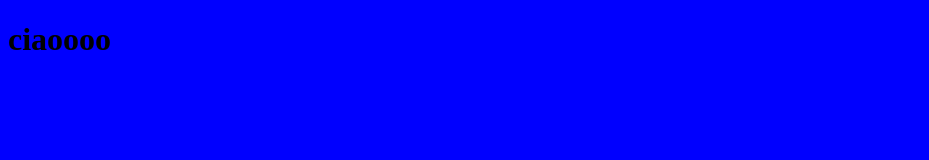
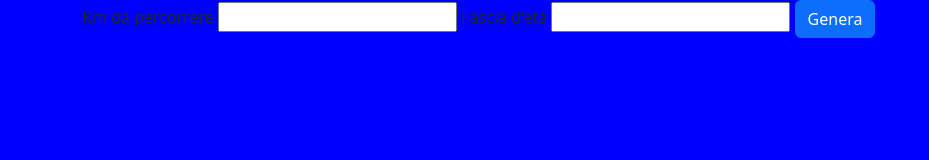
Before and after one commit to severogianluca/js-biglietto-treno-form, a plain HTML site: page index.html in a window 1280 px wide. Shown: the whole page, without its empty margins (0-929 px from the left). Drawn offline with nearby package versions, Linux system fonts and the light colour scheme.

Commit message:
Feat: create formgroup

```diff
--- a/index.html
+++ b/index.html
@@ -4,10 +4,31 @@
     <meta charset="UTF-8">
     <meta name="viewport" content="width=device-width, initial-scale=1.0">
     <title>Biglietto treno</title>
+
+    <!-- CSS BOOSTRAP -->
+    <link href="https://cdn.jsdelivr.net/npm/bootstrap@5.3.3/dist/css/bootstrap.min.css" rel="stylesheet"
+    integrity="sha384-QWTKZyjpPEjISv5WaRU9OFeRpok6YctnYmDr5pNlyT2bRjXh0JMhjY6hW+ALEwIH" crossorigin="anonymous">
+
+    <!-- MIO CSS -->
     <link rel="stylesheet" href="style.css">
 </head>
 <body>
-    <h1>ciaoooo</h1>
+    <div class="container">
+        <form action="index.html" id="insertForm">
+            <label for="km" class="form-label">Km da percorrere</label>
+            <input id="km" type="number">
+
+            <label for="eta" class="form-label">Fascia d'età</label>
+            <input id="eta" type="number">
+
+            <button type="submit" class="btn btn-primary">Genera</button>
+        </form>
+    </div>
+
+    <!-- JS BOOTSTRAP -->
+    <script src="https://cdn.jsdelivr.net/npm/bootstrap@5.3.3/dist/js/bootstrap.bundle.min.js"
+    integrity="sha384-YvpcrYf0tY3lHB60NNkmXc5s9fDVZLESaAA55NDzOxhy9GkcIdslK1eN7N6jIeHz" crossorigin="anonymous"></script>
+    <!-- MIO JS -->
     <script src="app.js"></script>
 </body>
 </html>
```
